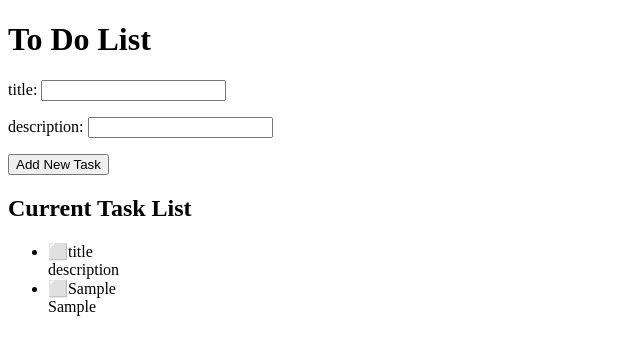
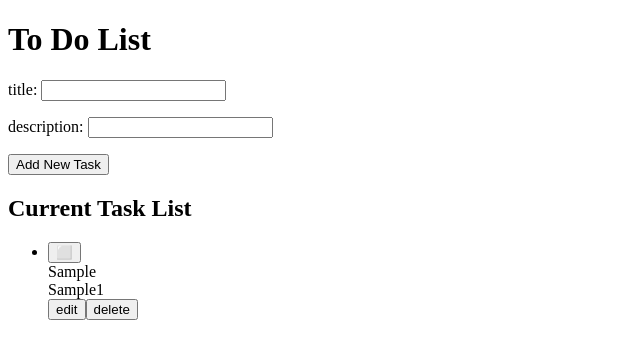
Before and after one commit to jiiiong/to-do-list, a React (Vite) app: page / in a window 1280 px wide. Both pictures are taken after typing "Sample", "Sample" into the empty fields and a click on the button "Add New Task". Shown: the top 358 px of the page, without its empty margins (0-640 px from the left). Built offline with nearby package versions, Linux system fonts and the light colour scheme.

Commit message:
persist taskList with localStorage and create the UI to complete, delete and edit task

```diff
--- a/src/to-do-list/display.jsx
+++ b/src/to-do-list/display.jsx
@@ -1,34 +1,73 @@
+import { useState } from "react";
 import Toggle from "./toggle";
 
 export default function Display({taskList, setTaskList}) {
+
+    function toggleTask(taskId, finished) {
+        setTaskList(taskList.map((task) => {
+            if (task.id === taskId) {
+                return {
+                    ...task,
+                    finished: finished,
+                };
+            }
+            return task;
+        }));
+    }
+
+    function deleteTask(taskId) {
+        setTaskList(taskList.filter((task) => {
+            return (task.id !== taskId);
+        }));
+    }
+
+    function editTask(taskId, title, description) {
+        setTaskList(taskList.map((task) => {
+            if (task.id === taskId) {
+                return {
+                    ...task,
+                    title,
+                    description,
+                };
+            }
+            return task;
+        }));
+    }
+
+    const [editingTaskId, setEditingTaskId] = useState(null);
+
     return (
         <div>
             <h2>Current Task List</h2>
-            <ul className="list-none pl-0">
-                {taskList.map((task, idx) => (
-                    <li key={idx}>
-                        <Toggle onToggle={(curFinished)=>{
-                            setTaskList(taskList.map((curTask, curIdx) => {
-                                if (curIdx === idx) {
-                                    return {
-                                        ...curTask,
-                                        finished: curFinished,
-                                    };
-                                }
-                                return curTask;
-                            }));
-                        }} />
+            <ul className="list-none pl-0 w-64">
+                {taskList.map((task) => (
+                    <li key={task.id} className="mb-4 flex justify-between align-middle">
+                        <div className="flex">
+                            <div className="mr-2">
+                                <Toggle onToggle={(curFinished)=>{
+                                    toggleTask(task.id, curFinished);
+                                }} />
+                            </div>
+                            <div className={task.finished ? 'text-gray-600 line-through' : ''}>
+                                <span className="">
+                                    {task.title}
+                                </span>
+                                <br />
+                                <span className={""}>
+                                    {task.description}
+                                    {task.id}
+                                </span>
+                            </div>
+                        </div>
 
-                        <span className={task.finished ? 'text-gray-600 line-through' : ''}>
-                            {task.title}
-                        </span>
-
-                        <br />
-
-                        <span className={task.finished ? 'text-gray-600 line-through' : ''}>
-                            {task.description}
-                        </span>
-
+                        <div className="flex flex-col gap-1">
+                            <button>
+                                edit
+                            </button>
+                            <button onClick={() => deleteTask(task.id)}>
+                                delete
+                            </button>
+                        </div>
                     </li>
                 ))}
             </ul>
--- a/src/to-do-list/index.jsx
+++ b/src/to-do-list/index.jsx
@@ -1,62 +1,77 @@
-import { useRef, useState } from "react";
+import { useEffect, useRef, useState } from "react";
 import Display from "./display";
 
+// init taskList from localStorage
+let initTaskList;
+const existingTaskList = localStorage.getItem("taskList");
+if (existingTaskList) {
+  initTaskList = JSON.parse(existingTaskList);
+} else {
+  initTaskList = [];
+}
+
 export default function ToDoList() {
-    const testTaskList = [{title:'title', description:'description'}];
+  const [taskList, setTaskList] = useState(initTaskList);
 
-    const [taskList, setTaskList] = useState(testTaskList);
+  // for adding new tasks
   const titleRef = useRef(null);
   const descRef = useRef(null);
-
-    function addNewTask(submitEvent) {
-        submitEvent.preventDefault();
-
-        // add New Task
+  function addNewTask() {
     if (titleRef.current && descRef.current) {
       setTaskList([
         ...taskList,
         {
-                    key: Symbol(),
+          id: getUniqueTaskId(),
           title: titleRef.current.value,
           description: descRef.current.value,
           finished: false,
         },
       ]);
-            titleRef.current.value = '';
-            descRef.current.value = '';
+      titleRef.current.value = "";
+      descRef.current.value = "";
+    }
   }
 
+  // get the last as well as the max taskId from taskList,
+  // because task id are in ascend order
+  const lastTaskIdRef = useRef(taskList[taskList.length - 1]?.id ?? 0);
+  function getUniqueTaskId() {
+    return ++lastTaskIdRef.current;
   }
+
+  // persist taskList with localStorage
+  useEffect(() => {
+    if (taskList) localStorage.setItem("taskList", JSON.stringify(taskList));
+  }, [taskList]);
 
   return (
     <div>
-            <h1>
-                To Do List
-            </h1>
+      <h1>To Do List</h1>
 
-            <form onSubmit={addNewTask}
+      <form
+        onSubmit={(submitEvent) => {
+          submitEvent.preventDefault();
+          addNewTask();
+        }}
         className="
                     w-64
                     border-solid border-gray-300 border-1
                     py-2 px-4
                     [&_p]:flex
-                [&_p]:justify-between
-                "
+                    [&_p]:justify-between"
       >
-
         <p>
           <label htmlFor="title">title: </label>
-                    <input type='text' id='title' required ref={titleRef}></input>
+          <input type="text" id="title" required ref={titleRef}></input>
         </p>
         <p>
           <label htmlFor="description">description: </label>
-                    <input type="text" id='description' required ref={descRef}></input>
+          <input type="text" id="description" required ref={descRef}></input>
         </p>
         <button className="align-ri">Add New Task</button>
-
       </form>
 
-            <Display taskList={taskList} setTaskList={setTaskList} />
+      <Display taskList={taskList ?? []} setTaskList={setTaskList} />
     </div>
   );
 }
--- a/src/to-do-list/toggle.jsx
+++ b/src/to-do-list/toggle.jsx
@@ -4,7 +4,7 @@ export default function Toggle({onToggle}) {
     const [finished, setFinished] = useState(false);
 
     return (
-        <span
+        <button
             onClick={() => {
                 setFinished(!finished);
                 onToggle(!finished);
@@ -12,6 +12,6 @@ export default function Toggle({onToggle}) {
             className="select-none"
         >
         {finished ? '✅' : '⬜'}
-        </span>
+        </button>
     );
 }
```
Lines whose indentation alone changed are shown as unchanged.
